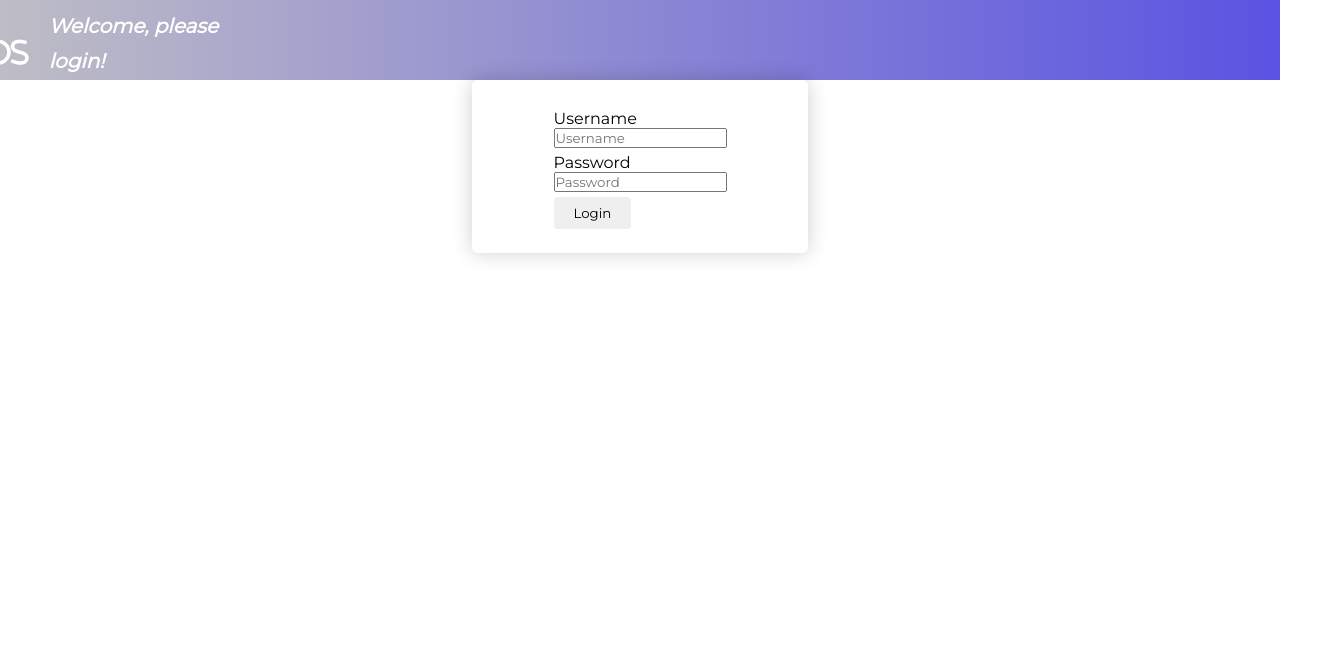
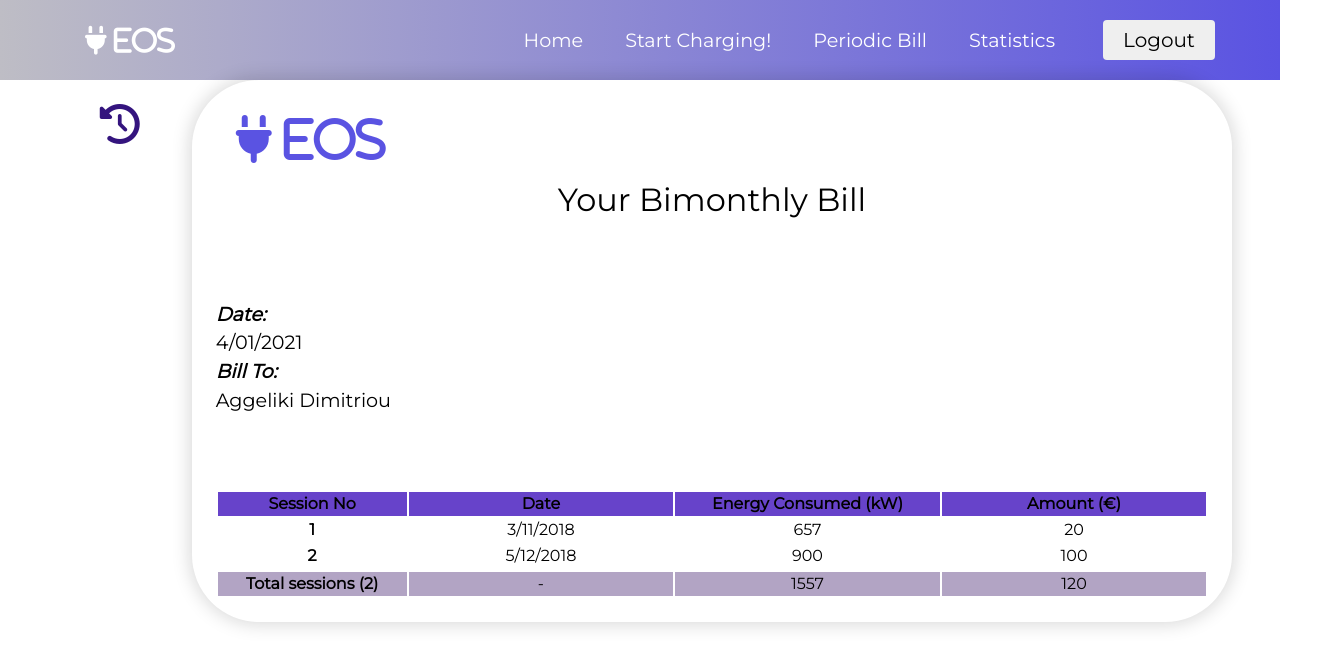
Before and after one commit to Lefteris2993/softeng69, a React (Create React App) app in the folder front-end/: page /bill in a window 1280 px wide. Shown: the top 668 px of the page, 1332 px wide, since content can reach past the window. Built offline with nearby package versions, Linux system fonts and the light colour scheme.

Commit message:
Add history

```diff
--- a/front-end/package.json
+++ b/front-end/package.json
@@ -14,6 +14,8 @@
     "react-dom": "^17.0.1",
     "react-router-dom": "^5.2.0",
     "react-scripts": "4.0.1",
+    "react-table": "^7.6.3",
+    "react-table-v6": "^6.8.6",
     "web-vitals": "^0.2.4"
   },
   "scripts": {
--- a/front-end/src/App.js
+++ b/front-end/src/App.js
@@ -23,7 +23,7 @@ class App extends React.Component {
       a = false;
     }
     this.state = {
-      loggedIn: l,
+      loggedIn: true,
       isAdmin: a,
       token: t
     };
--- a/front-end/src/components/periodic_bill/bill.js
+++ b/front-end/src/components/periodic_bill/bill.js
@@ -1,28 +1,59 @@
 import React from 'react';
 import "./bill.scss";
-import { InvoiceTitle } from './invoicetitle';
-import { InvoiceNo } from './invoiceno';
-import { BillTo } from './billto';
-import InvoiceItemsTable from './invoiceitems'
+import BillHistory from './billhistory';
+import BillPage from './billpage';
 
 
 class Bill extends React.Component {
+    constructor(props) {
+        super(props);
+        this.state = {
+            history: false,
+            data: [
+                {
+                    "session_id": "1",
+                    "date": "3/11/2018",
+                    "energy": "657",
+                    "money": "20"
+                },
+                {
+                    "session_id": "2",
+                    "date": "5/12/2018",
+                    "energy": "900",
+                    "money": "100"
+                },
+                {
+                }
+            ]
+        }
+        this.handleHistoryPress = this.handleHistoryPress.bind(this);
+    }
+
+    handleHistoryPress(event) {
+        this.setState({ history: !this.state.history });
+    }
 
     render() {
         return (
             <div className="bill-page">
                 <div className="view-history">
-                    <button type="submit" className="history-btn">
-                        <i class="fas fa-history fa-3x"></i>
-                        <span>History</span>
+                    <button type="submit"
+                        className="history-btn"
+                        onClick={this
+                            .handleHistoryPress}>
+                        {this.state.history ?
+                            <i class="fas fa-long-arrow-alt-left fa-3x"></i>
+                            :
+                            <i class="fas fa-history fa-3x"></i>
+                        }
+                        <span>{this.state.history ? "Back" : "History"}</span>
                     </button>
                 </div>
-                <div className="page">
-                    <div className="main-logo" ><i className="fas fa-plug">  Eos</i></div>
-                    <InvoiceTitle title='Your Bimonthly Bill' />
-                    <InvoiceNo />
-                    <BillTo />
-                    <InvoiceItemsTable />
+                <div>
+                    {this.state.history ?
+                        <BillHistory dataFromBill={this.state.data}/> :
+                        <BillPage dataFromBill={this.state.data} />
+                    }
                 </div>
             </div>
         )
--- a/front-end/src/components/periodic_bill/bill.scss
+++ b/front-end/src/components/periodic_bill/bill.scss
@@ -9,7 +9,7 @@
      display: flex;
      flex-direction: column;
      max-width: 100em;
-     min-width: 60em;
+     min-width: 65em;
      box-shadow: 0px 0px 20px 0px rgba(15, 15, 15, 0.2);
      border-radius: 67px;
      padding: 24px;
--- /dev/null
+++ b/front-end/src/components/periodic_bill/billhistory.js
@@ -0,0 +1,42 @@
+import React from "react";
+import "./bill.scss";
+import { InvoiceTitle } from "./invoicetitle";
+import ReactTable from "react-table-v6";
+import "react-table-v6/react-table.css";
+
+class BillHistory extends React.Component {
+    constructor(props) {
+        super(props);
+    }
+
+    // const d = new Date(2010, 7, 5);
+    // const ye = new Intl.DateTimeFormat('en', { year: 'numeric' }).format(d);
+    // const mo = new Intl.DateTimeFormat('en', { month: 'short' }).format(d);
+    // const da = new Intl.DateTimeFormat('en', { day: '2-digit' }).format(d);
+    // console.log(`${da}-${mo}-${ye}`);
+    render() {
+        return (
+            <div className="page">
+                <InvoiceTitle title='Your Bill Payment History' />
+                <ReactTable
+                    className="history-table"
+                    data={this.props.dataFromBill}
+                    columns={[
+                        {
+                            Header: "Months",
+                            accessor: "date",
+                            minWidth: 300
+                        },
+                        {
+                            Header: "Total Amount",
+                            accessor: "money",
+                            minWidth: 300
+                        }
+                    ]}
+                />
+            </div>
+        )
+    }
+}
+
+export default BillHistory;
--- /dev/null
+++ b/front-end/src/components/periodic_bill/billpage.js
@@ -0,0 +1,25 @@
+import React from 'react';
+import "./bill.scss";
+import { InvoiceTitle } from './invoicetitle';
+import { InvoiceNo } from './invoiceno';
+import { BillTo } from './billto';
+import InvoiceItemsTable from './invoiceitems';
+
+class BillPage extends React.Component {
+    constructor(props) {
+        super(props);
+    }
+    render() {
+        return(
+    <div className="page">
+        <div className="main-logo" ><i className="fas fa-plug">  Eos</i></div>
+        <InvoiceTitle title='Your Bimonthly Bill' />
+        <InvoiceNo />
+        <BillTo />
+        <InvoiceItemsTable dataFromPage = {this.props.dataFromBill}/>
+    </div>
+        )
+    }
+}
+
+export default BillPage;
--- a/front-end/src/components/periodic_bill/invoiceitems.js
+++ b/front-end/src/components/periodic_bill/invoiceitems.js
@@ -10,28 +10,13 @@ class InvoiceItemsTable extends React.Component {
     }
 
     render() {
-        const tabledata = [
-            {
-                "session_id": "1",
-                "date": "3/10/2018",
-                "energy": "657",
-                "money": "20"
-            },
-            {
-                "session_id": "2",
-                "date": "5/11/2018",
-                "energy": "900",
-                "money": "100"
-            },
-            {
-            }
-        ];
+        const tabledata = this.props.dataFromPage;
 
         let session_sum = tabledata.length - 1;
 
         function sum(obj, mode) {
             let sum = 0;
-            if (mode == "energy") {
+            if (mode === "energy") {
                 for (let i = 0; i < obj.length - 1; i++) {
                     sum += parseInt(tabledata[i].energy);
                 }
```
Also changed, not shown: front-end/src/api.js (+22 -10 lines), 1 other file (tests, documents, lock files or other folders).
